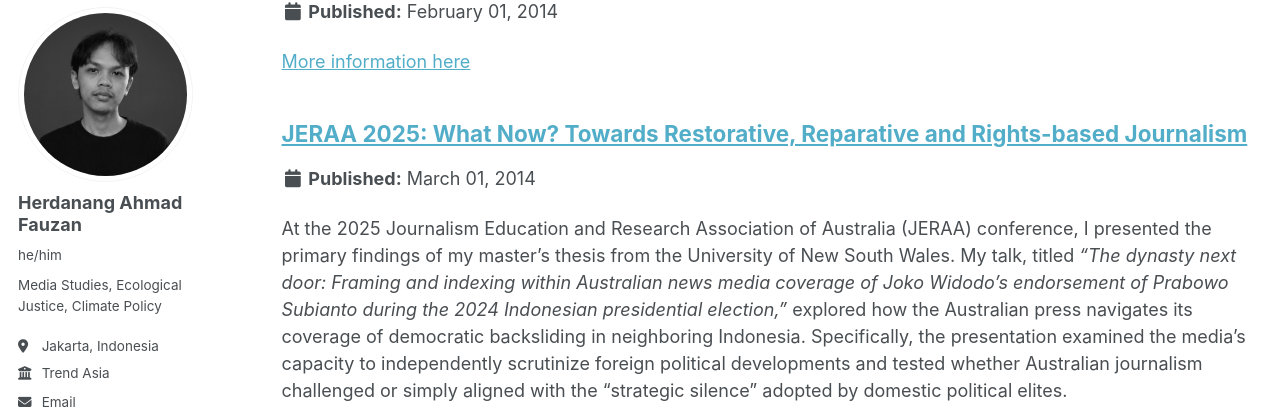
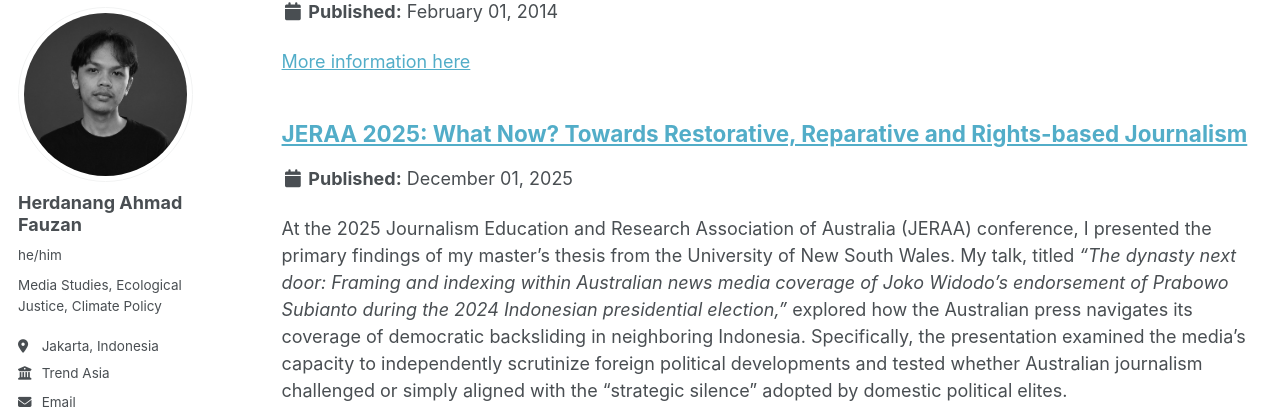
Before and after one commit to subworded/subworded.github.io, a Jekyll site: the page built from _pages/collection-archive.html, in a window 1280 px wide and 900 px high, scrolled down 3286 px. Shown: the part 92-501 px from the top of the window. Built offline with Jekyll 4.4.1, drawn with Linux system fonts in a browser that asks for light colours; a style sheet for code colours, icons or effects is not loaded.

Commit message:
Update 2025-12-01-JERAA.md

```diff
--- a/_talks/2025-12-01-JERAA.md
+++ b/_talks/2025-12-01-JERAA.md
@@ -4,7 +4,7 @@ collection: talks
 type: "Conference proceedings talk"
 permalink: /talks/2025-12-01-JERAA.md
 venue: "Testing Institute of America 2014 Annual Conference"
-date: 2014-03-01
+date: 2025-12-01
 location: "Griffith University, Brisbane, Australia"
 ---
 
```
